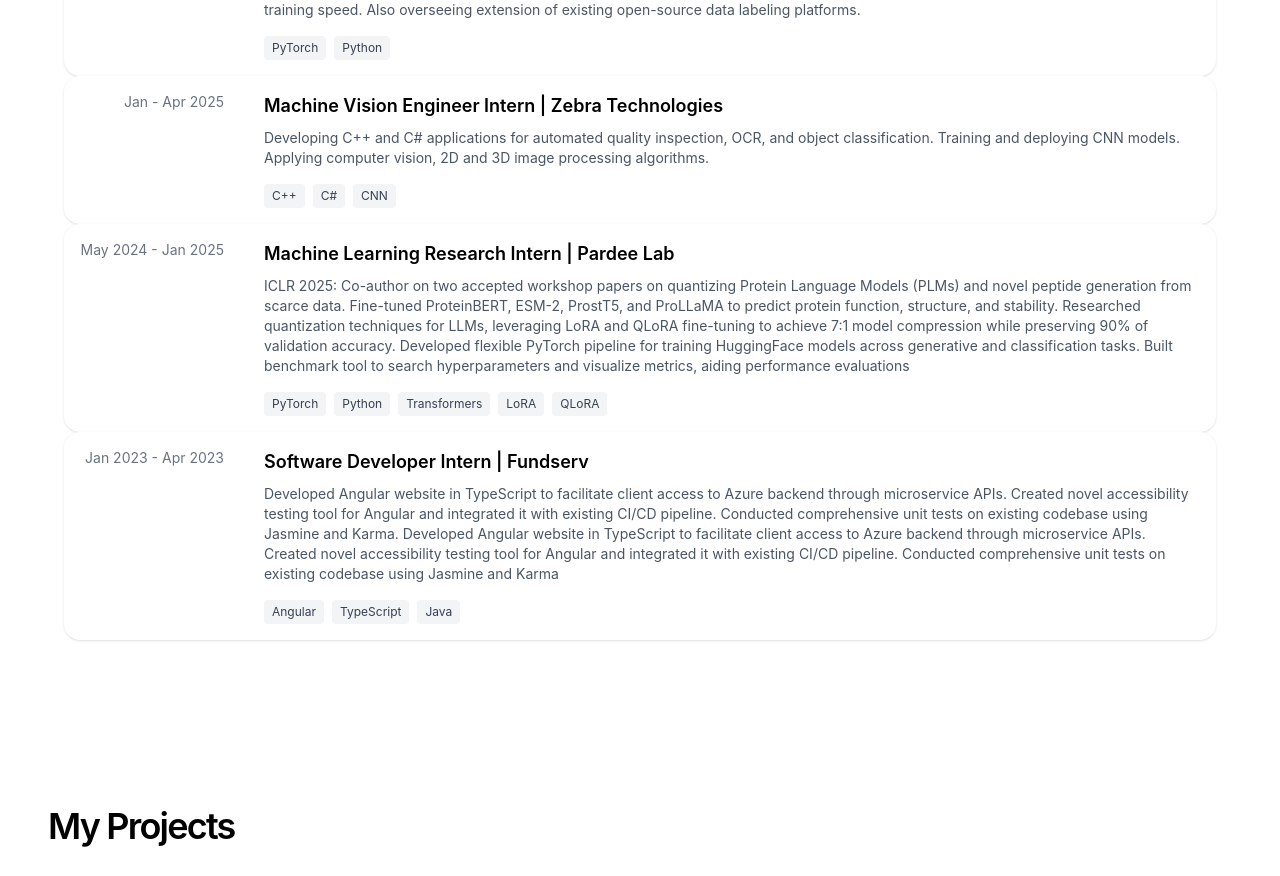
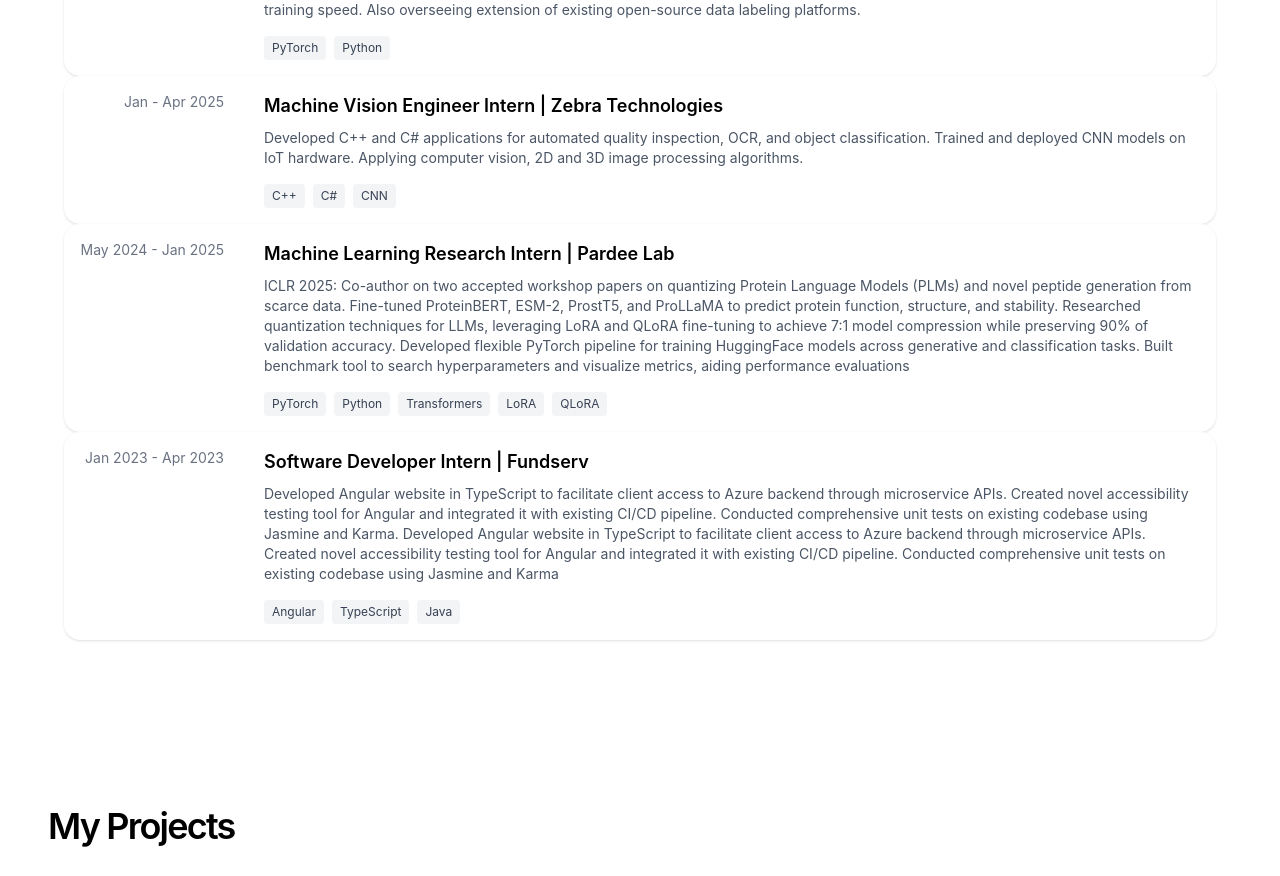
Before and after one commit to matthxie/portfolio-website, a Next.js app: page / in a window 1280 px wide. Shown: the part 1660-2536 px from the top of the page. Built offline with nearby package versions, Linux system fonts and the light colour scheme.

Commit message:
update experience description

```diff
--- a/app/page.tsx
+++ b/app/page.tsx
@@ -38,8 +38,8 @@
   {
     date: "Jan - Apr 2025",
     title: "Machine Vision Engineer Intern | Zebra Technologies",
-    description: "Developing C++ and C# applications for automated quality inspection, \
-                  OCR, and object classification. Training and deploying CNN models. \
+    description: "Developed C++ and C# applications for automated quality inspection, \
+                  OCR, and object classification. Trained and deployed CNN models on IoT hardware. \
                   Applying computer vision, 2D and 3D image processing algorithms.",
     stack: ["C++", "C#", "CNN"],
     githubLink: "https://github.com/yourproject"
```
